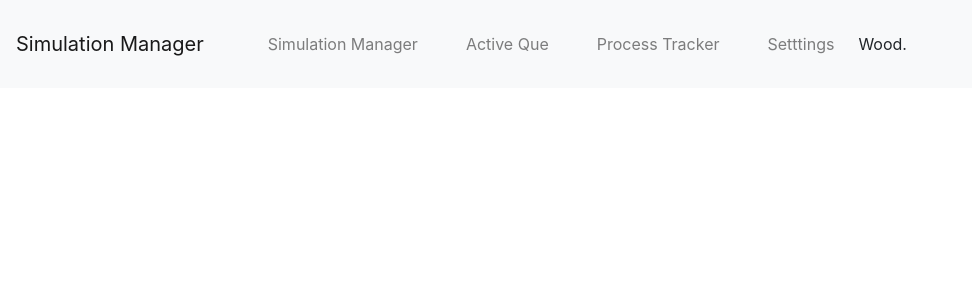
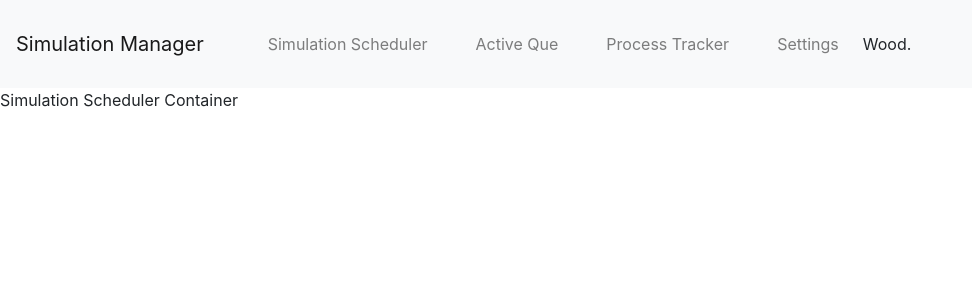
Before and after one commit to amckean12/amckean12.github.io, a React (Create React App) app in the folder simulation-manager/: page / in a window 1280 px wide. Shown: the top 300 px of the page, without its empty margins (0-972 px from the left). Built offline with nearby package versions, Linux system fonts and the light colour scheme.

Commit message:
Adds dynamic container display with reducer and routes

```diff
--- a/simulation-manager/src/config.js
+++ b/simulation-manager/src/config.js
@@ -4,7 +4,7 @@ const config = {
         "navItems": {
             "item1": {
                 "name": 'Simulation Manager',
-                "className": 'simulation-manager'
+                "className": 'simulation-manager',
             },
             "item2": {
                 "name": 'Active Que',
--- a/simulation-manager/src/containers/active-que.jsx
+++ b/simulation-manager/src/containers/active-que.jsx
@@ -0,0 +1,15 @@
+//Libraries
+import React from 'react';
+
+class ActiveQueContainer extends React.Component {
+    render(){
+        return(
+            <main className="acitve-que-container">
+                Active Que Container
+            </main>
+        )
+    }
+}
+
+
+export default ActiveQueContainer;
--- a/simulation-manager/src/containers/header.jsx
+++ b/simulation-manager/src/containers/header.jsx
@@ -10,22 +10,6 @@ import { connect } from 'react-redux';
 
 class Header extends React.Component {
 
-    renderNavLinks = () => {
-        const links = [];
-        let linkValues = this.props.headerConfig.navItems
-        if (typeof linkValues != "undefined"){
-            for (let item in linkValues){
-                links.push(
-                    <NavItem
-                        name={linkValues[item].name}
-                        className = {linkValues[item].className}
-                    />
-                )
-            }
-        }
-        return links
-    }
-
     render(){
         return(
             <header className="container-fluid p-0">
@@ -33,7 +17,18 @@ class Header extends React.Component {
                     <a className="navbar-brand pr-4" href="#">{this.props.headerConfig.appName}</a>
                     <div className="navbar-nav">
                         <ul className="navbar-nav mr-auto">
-                            {this.renderNavLinks()}
+                            <li className="nav-item p-3">
+                                <a className="nav-link" href="#" onClick={this.props.addSimulationScheduler}>Simulation Scheduler</a>
+                            </li>
+                            <li className="nav-item p-3">
+                                <a className="nav-link" href="#" onClick={this.props.addActiveQue}>Active Que</a>
+                            </li>
+                            <li className="nav-item p-3">
+                                <a className="nav-link" href="#" onClick={this.props.addProcessTracker}>Process Tracker</a>
+                            </li>
+                            <li className="nav-item p-3">
+                                <a className="nav-link" href="#" onClick={this.props.addSettings}>Settings</a>
+                            </li>
                         </ul>
                     </div>
                     <div className="d-flex header--logo-cotainer">
@@ -48,10 +43,10 @@ class Header extends React.Component {
 }
 
 const mapDispatchToProps = dispatch => ({
-    addActiveQue: routeName => dispatch({type: "NAV_ACTIVE_QUE", routeName}),
-    addProcessTracker: routeName => dispatch({type: "NAV_PROCESS_TRACKER", routeName}),
-    addActiveQue: routeName => dispatch({type: "NAV_SETTINGS", routeName}),
-    addActiveQue: routeName => dispatch({type: "NAV_SIMULATION_SCHEDULER", routeName}),
+    addActiveQue: routeName => dispatch({type: "NAV_ACTIVE_QUE"}),
+    addProcessTracker: routeName => dispatch({type: "NAV_PROCESS_TRACKER"}),
+    addSettings: routeName => dispatch({type: "NAV_SETTINGS"}),
+    addSimulationScheduler: routeName => dispatch({type: "NAV_SIMULATION_SCHEDULER"}),
 })
 
-export default connect(mapDispatchToProps)(Header);
+export default connect(null, mapDispatchToProps)(Header);
--- a/simulation-manager/src/containers/main.jsx
+++ b/simulation-manager/src/containers/main.jsx
@@ -3,20 +3,38 @@ import React from 'react';
 
 //Components
 import Header from './header.jsx';
-import SimulationManagerContainer from './simulation-scheduler.jsx';
+import SimulationSchedulerContainer from './simulation-scheduler.jsx';
 import ActiveQueContainer from './active-que.jsx';
 import ProcessTrackerContainer from './process-tracker.jsx';
 import SettingsContainer from './settings-container.jsx';
+
+//Functions
+import { connect } from 'react-redux';
 
 //Data
 import config from '../config.js';
 
 
 class Main extends React.Component {
+    componentDidUpdate(){
+        this.renderMainComponent()
+      }
 
     renderMainComponent = () => {
+        if (this.props.routeState === "/simulation-scheduler"){
+            return(<SimulationSchedulerContainer />)
+        }
+        if (this.props.routeState === "/process-tracker"){
+            return(<ProcessTrackerContainer />)
+        }
+        if (this.props.routeState === '/settings'){
+            return(<SettingsContainer />)
+        }
+        if (this.props.routeState === '/active-que'){
+            return(<ActiveQueContainer />)
+        }
+    }
 
-    }
     render(){
         return(
             <div className="App">
@@ -29,4 +47,8 @@ class Main extends React.Component {
     }
 }
 
-export default Main;
+const mapStateToProps = session => ({
+    routeState: session.routes.currentRoute
+})
+
+export default connect(mapStateToProps, null)(Main);
--- a/simulation-manager/src/containers/process-tracker.jsx
+++ b/simulation-manager/src/containers/process-tracker.jsx
@@ -0,0 +1,15 @@
+//Libraries
+import React from 'react';
+
+class ProcessTrackerContainer extends React.Component {
+    render(){
+        return(
+            <main className="process-tracker-container">
+                Process Tracker Container
+            </main>
+        )
+    }
+}
+
+
+export default ProcessTrackerContainer;
--- a/simulation-manager/src/containers/settings-container.jsx
+++ b/simulation-manager/src/containers/settings-container.jsx
@@ -0,0 +1,15 @@
+//Libraries
+import React from 'react';
+
+class SettingsContainer extends React.Component {
+    render(){
+        return(
+            <main className="settings-container">
+                Settings Container
+            </main>
+        )
+    }
+}
+
+
+export default SettingsContainer;
--- a/simulation-manager/src/containers/simulation-scheduler.jsx
+++ b/simulation-manager/src/containers/simulation-scheduler.jsx
@@ -0,0 +1,15 @@
+//Libraries
+import React from 'react';
+
+class SimulationSchedulerContainer extends React.Component {
+    render(){
+        return(
+            <main className="simulation-scheduler-container">
+                Simulation Scheduler Container
+            </main>
+        )
+    }
+}
+
+
+export default SimulationSchedulerContainer;
--- a/simulation-manager/src/reducers/routes.js
+++ b/simulation-manager/src/reducers/routes.js
@@ -9,7 +9,7 @@ export default function reducer(state = initialState, action) {
         case 'NAV_PROCESS_TRACKER':
             return {...state, currentRoute: "/process-tracker"}
         case 'NAV_SETTINGS':
-            return {...state, currentRoute: "/setttings"}
+            return {...state, currentRoute: "/settings"}
         case 'NAV_SIMULATION_SCHEDULER':
             return {...state, currentRoute: "/simulation-scheduler"}
         default:
```
